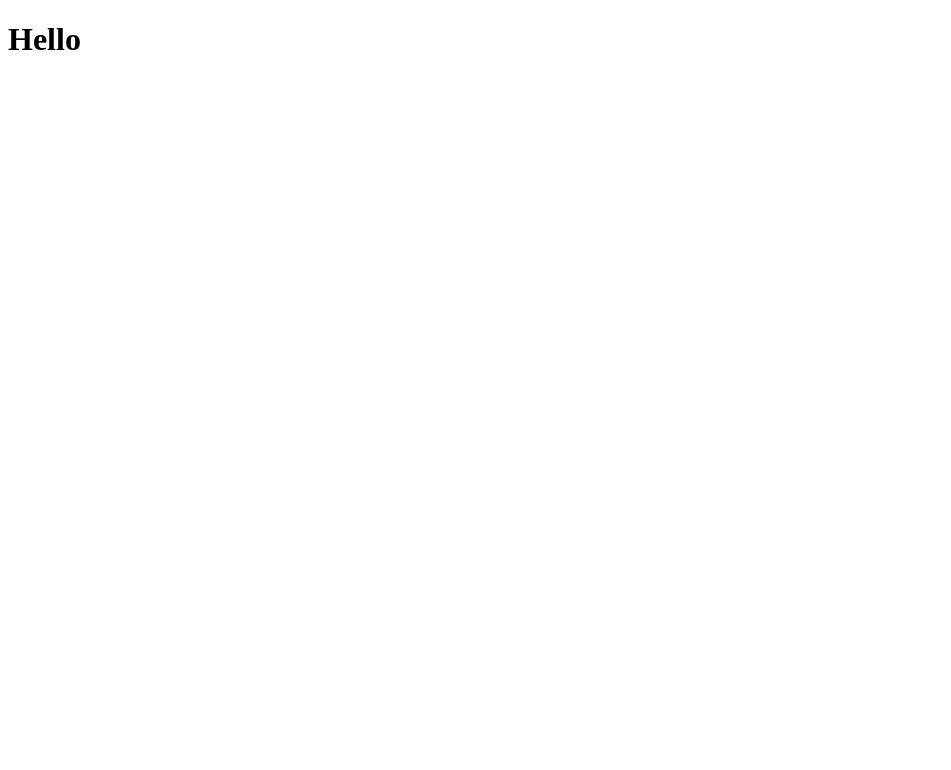
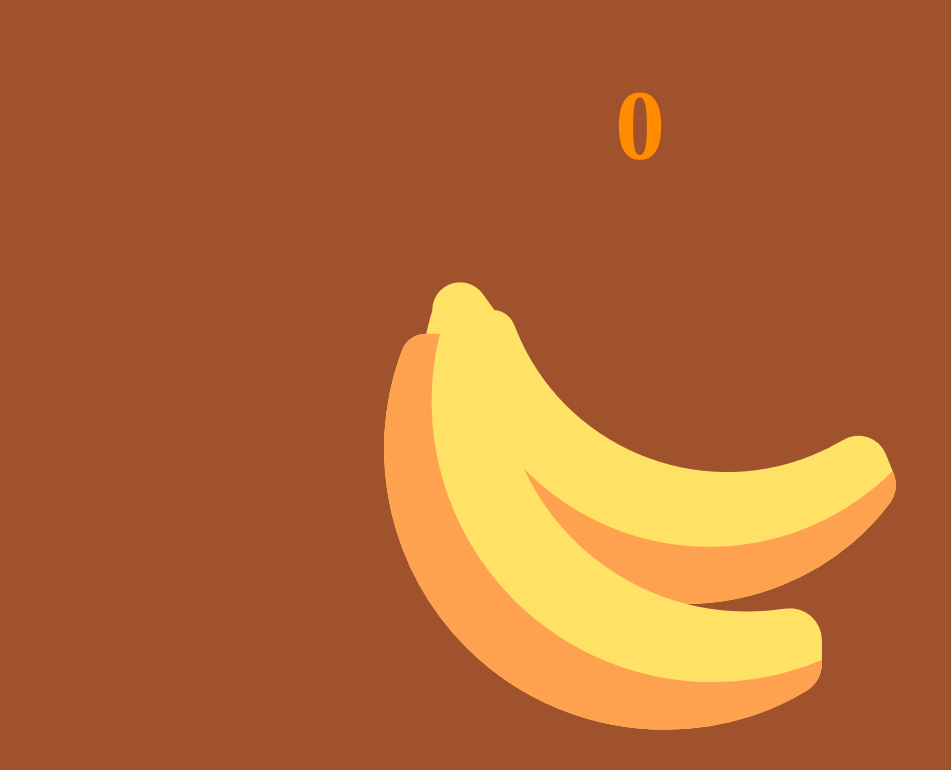
Before and after one commit to afarstic/afarstic.github.io, a plain HTML site: page index.html in a window 1280 px wide. Shown: the whole page, without its empty margins (0-951 px from the left). Drawn offline with Linux system fonts and the light colour scheme.

Commit message:
Add files via upload

```diff
--- a/app.js
+++ b/app.js
@@ -0,0 +1,6 @@
+var score = 0;
+
+function Click(el) {
+    score++;
+    document.getElementById("score").innerHTML = "" + score;
+}
--- a/index.html
+++ b/index.html
@@ -6,6 +6,8 @@
     <link rel="stylesheet" href="style.css">
 </head>
 <body>
-<h1>Hello</h1>
+<script src="app.js"></script>
+<center><h1 id="score"><b>0</b></h1>
+<button onclick="Click()"><img src="banana.png"></button></center>
 </body>
 </html>
--- a/style.css
+++ b/style.css
@@ -1,3 +1,17 @@
 body {
-    background-color: white;
+    background-color: Sienna;
 }
+
+h1 {
+    font-size: 100px;
+    color: DarkOrange;
+}
+
+button {
+    background-color: Sienna;
+     border-width: 0;
+}
+
+img {
+    text-align: center;
+}
```
